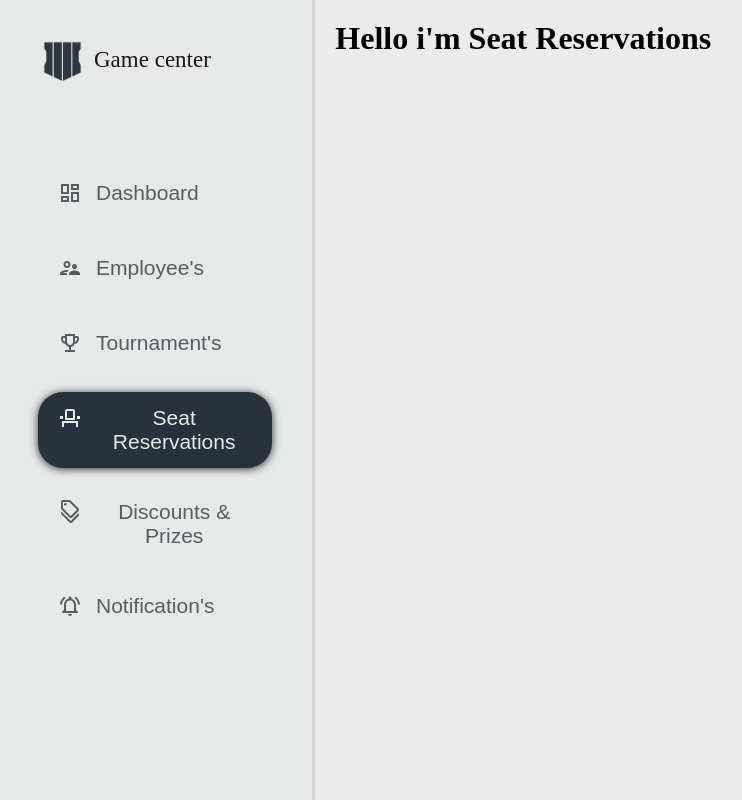
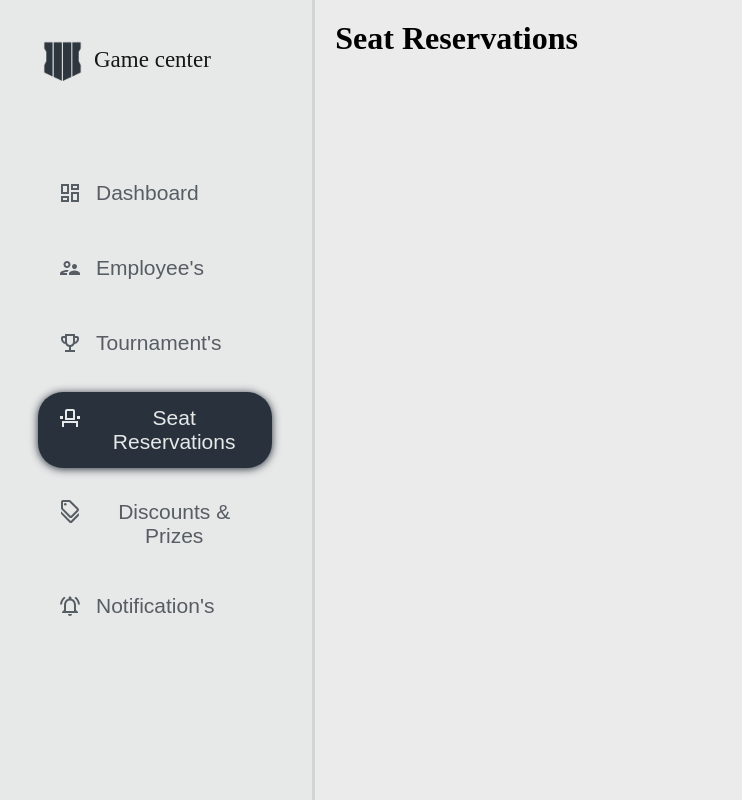
Before and after one commit to AL1NABEEL/Gaming-Center, a React (Create React App) app: page /reservations in a window 1280 px wide. Shown: the whole page, without its empty margins (2-744 px from the left). Built offline with nearby package versions, Linux system fonts and the light colour scheme; a web font is replaced by a local one.

Commit message:
check Reservations branch

```diff
--- a/src/pages/Reservations.jsx
+++ b/src/pages/Reservations.jsx
@@ -2,7 +2,7 @@ import React from 'react'
 
 function Reservations() {
   return (
-    <h1>Hello i'm Seat Reservations</h1>
+    <h1>Seat Reservations</h1>
   )
 }
 
```
